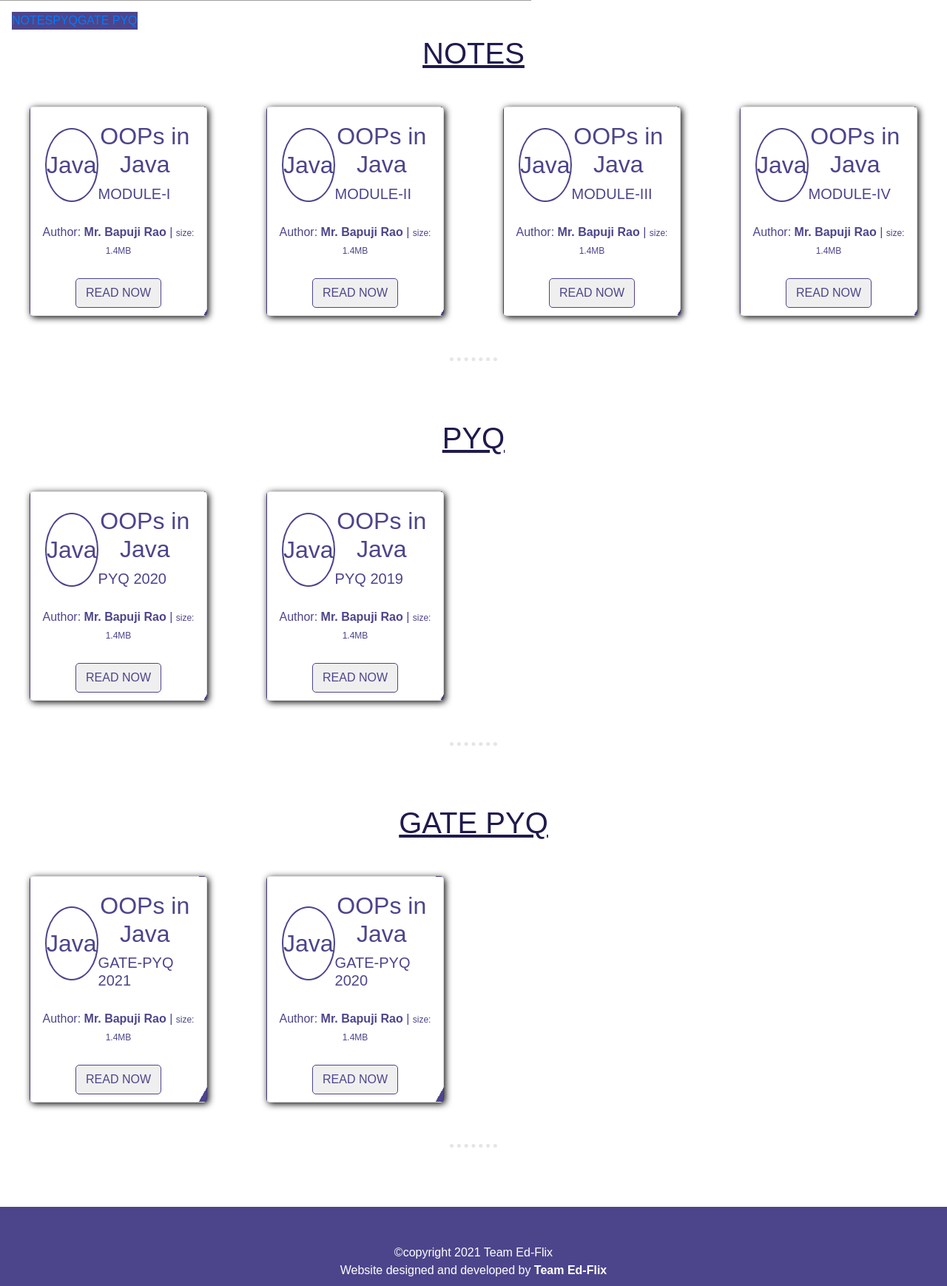
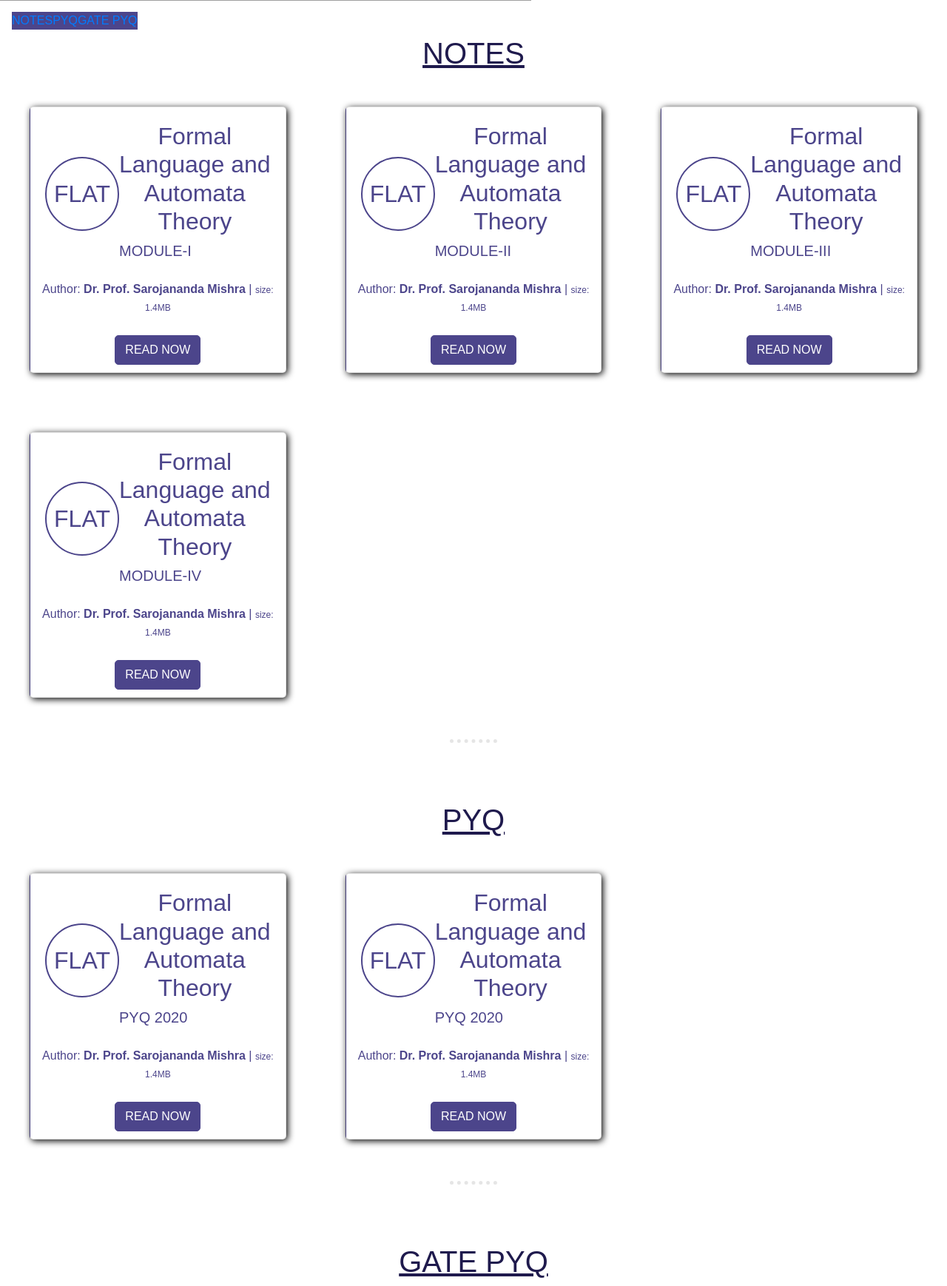
Before and after one commit to EdFlix5/Ed-Flix, a Django app: page /details in a window 1280 px wide. Shown: the part 769-2507 px from the top of the page at 74% size. Run offline with Django 3.2, Linux system fonts and the light colour scheme; some libraries are stand-ins or nearby versions; grey boxes are pictures that could not be loaded.

Commit message:
Update subjectDetails page

```diff
--- a/static/css/subjectDetails.css
+++ b/static/css/subjectDetails.css
@@ -83,6 +83,26 @@ ul {
   border-color: #fff;
 }
 
+/* BUTTON */
+.read-button {
+  background-color: #4c458b;
+  color: #fff;
+  padding: 7px 13px;
+  margin: 10px 0;
+  border-radius: 5px;
+  border: 1px solid #4c458b;
+  cursor: pointer;
+}
+
+.read-button:focus {
+  outline: none;
+}
+
+.card:hover .read-button {
+  background-color: #fff;
+  color: #4c458b;
+}
+
 .image {
   padding: 24px;
 }
@@ -91,18 +111,21 @@ ul {
   margin: 20px;
   display: flex;
   align-items: center;
-  justify-content: space-around;
+  justify-content: space-between;
 }
 
-.image-container img {
+/* .image-container img {
   width: 100px;
   height: 100px;
   border-radius: 50%;
-}
+} */
 
 .subject-short {
   height: 100px;
   width: 100px;
+  min-width: 100px;
+  min-height: 100px;
+  /* flex: 0.3; */
   border-radius: 50%;
   border: 2px solid #4c458b;
   color: #4c458b;
@@ -112,6 +135,11 @@ ul {
   justify-content: center;
   align-items: center;
   font-family: fantasy;
+}
+
+.subject-name {
+  /* flex: 0.7; */
+  text-align: left;
 }
 
 .subject-name h2 {
@@ -131,24 +159,11 @@ ul {
   font-size: 12px;
 }
 
-.author button {
-  padding: 7px 13px;
-  margin: 10px 0;
-  border-radius: 5px;
-  border: 1px solid #4c458b;
-  color: #4c458b;
-  /* transition: all 0.3s ease-in-out; */
-  cursor: pointer;
-}
-
-.author button:focus {
-  outline: none;
-}
-
 .subject-container {
   display: grid;
   /* grid-template-columns: 1fr; */
-  grid-template-columns: repeat(4, 1fr);
+  grid-template-columns: repeat(3, 1fr);
+  justify-items: center;
 }
 
 hr {
@@ -159,7 +174,13 @@ hr {
   margin-bottom: 80px;
 }
 
-@media (max-width: 600px) {
+@media (max-width: 1200px) {
+  .subject-container {
+    grid-template-columns: repeat(2, 1fr);
+  }
+}
+
+@media (max-width: 750px) {
   .subject-container {
     grid-template-columns: 1fr;
   }
@@ -167,6 +188,14 @@ hr {
   .card {
     width: 65%;
     margin: 40px auto;
+  }
+
+  .navbar-list {
+    justify-content: center;
+  }
+
+  .author p {
+    margin: 0 10px;
   }
 }
 
--- a/templates/subjectDetails.html
+++ b/templates/subjectDetails.html
@@ -36,73 +36,77 @@
   <div class="subject-container">
     <div class="card">
       <div class="image-container">
-        <div class="subject-short">Java</div>
+        <div class="subject-short">FLAT</div>
         <div class="subject-name">
-          <h2>OOPs in Java</h2>
+          <h2>Formal Language and Automata Theory</h2>
           <h5>MODULE-I</h5>
         </div>
       </div>
       <div class="author">
         <p>
-          Author: <span class="author-name">Mr. Bapuji Rao</span> |
+          Author:
+          <span class="author-name">Dr. Prof. Sarojananda Mishra</span> |
           <span class="author-duration">size: 1.4MB</span>
         </p>
-        <a href="{% static 'contents/Java Module-2.pdf' %}" target="_blank"
-          ><button>READ NOW</button></a
+        <a href="{% static 'assets/' %}" target="_blank"
+          ><button class="read-button">READ NOW</button></a
         >
       </div>
     </div>
     <div class="card">
       <div class="image-container">
-        <div class="subject-short">Java</div>
+        <div class="subject-short">FLAT</div>
         <div class="subject-name">
-          <h2>OOPs in Java</h2>
+          <h2>Formal Language and Automata Theory</h2>
           <h5>MODULE-II</h5>
         </div>
       </div>
       <div class="author">
         <p>
-          Author: <span class="author-name">Mr. Bapuji Rao</span> |
+          Author:
+          <span class="author-name">Dr. Prof. Sarojananda Mishra</span> |
           <span class="author-duration">size: 1.4MB</span>
         </p>
-        <a href="{% static 'contents/Java Module-2.pdf' %}" target="_blank"
-          ><button>READ NOW</button></a
+        <a href="{% static 'assets/' %}" target="_blank"
+          ><button class="read-button">READ NOW</button></a
         >
       </div>
     </div>
     <div class="card">
       <div class="image-container">
-        <div class="subject-short">Java</div>
+        <div class="subject-short">FLAT</div>
         <div class="subject-name">
-          <h2>OOPs in Java</h2>
+          <h2>Formal Language and Automata Theory</h2>
           <h5>MODULE-III</h5>
         </div>
       </div>
       <div class="author">
         <p>
-          Author: <span class="author-name">Mr. Bapuji Rao</span> |
+          Author:
+          <span class="author-name">Dr. Prof. Sarojananda Mishra</span> |
           <span class="author-duration">size: 1.4MB</span>
         </p>
-        <a href="{% static 'contents/Java Module-2.pdf' %}" target="_blank"
-          ><button>READ NOW</button></a
+        <a href="{% static 'assets/' %}" target="_blank"
+          ><button class="read-button">READ NOW</button></a
         >
       </div>
     </div>
     <div class="card">
       <div class="image-container">
-        <div class="subject-short">Java</div>
+        <div class="subject-short">FLAT</div>
         <div class="subject-name">
-          <h2>OOPs in Java</h2>
+          <h2>Formal Language and Automata Theory</h2>
           <h5>MODULE-IV</h5>
         </div>
       </div>
       <div class="author">
         <p>
-          Author: <span class="author-name">Mr. Bapuji Rao</span> |
+          Author:
+          <span class="author-name">Dr. Prof. Sarojananda Mishra</span> |
           <span class="author-duration">size: 1.4MB</span>
         </p>
-        <a href="{% static 'contents/Java Module-2.pdf' %}" target="_blank"
-          ><button>READ NOW</button></a
+        <a href="{% static 'assets/' %}" target="_blank"
+          ><button class="read-button">READ NOW</button></a
         >
       </div>
     </div>
@@ -115,37 +119,39 @@
   <div class="subject-container">
     <div class="card">
       <div class="image-container">
-        <div class="subject-short">Java</div>
+        <div class="subject-short">FLAT</div>
         <div class="subject-name">
-          <h2>OOPs in Java</h2>
+          <h2>Formal Language and Automata Theory</h2>
           <h5>PYQ 2020</h5>
         </div>
       </div>
       <div class="author">
         <p>
-          Author: <span class="author-name">Mr. Bapuji Rao</span> |
+          Author:
+          <span class="author-name">Dr. Prof. Sarojananda Mishra</span> |
           <span class="author-duration">size: 1.4MB</span>
         </p>
-        <a href="{% static 'contents/Java Module-2.pdf' %}" target="_blank"
-          ><button>READ NOW</button></a
+        <a href="{% static 'assets/' %}" target="_blank"
+          ><button class="read-button">READ NOW</button></a
         >
       </div>
     </div>
     <div class="card">
       <div class="image-container">
-        <div class="subject-short">Java</div>
+        <div class="subject-short">FLAT</div>
         <div class="subject-name">
-          <h2>OOPs in Java</h2>
-          <h5>PYQ 2019</h5>
+          <h2>Formal Language and Automata Theory</h2>
+          <h5>PYQ 2020</h5>
         </div>
       </div>
       <div class="author">
         <p>
-          Author: <span class="author-name">Mr. Bapuji Rao</span> |
+          Author:
+          <span class="author-name">Dr. Prof. Sarojananda Mishra</span> |
           <span class="author-duration">size: 1.4MB</span>
         </p>
-        <a href="{% static 'contents/Java Module-2.pdf' %}" target="_blank"
-          ><button>READ NOW</button></a
+        <a href="{% static 'assets/' %}" target="_blank"
+          ><button class="read-button">READ NOW</button></a
         >
       </div>
     </div>
@@ -158,37 +164,39 @@
   <div class="subject-container">
     <div class="card">
       <div class="image-container">
-        <div class="subject-short">Java</div>
+        <div class="subject-short">FLAT</div>
         <div class="subject-name">
-          <h2>OOPs in Java</h2>
-          <h5>GATE-PYQ 2021</h5>
+          <h2>Formal Language and Automata Theory</h2>
+          <h5>GATE 2019</h5>
         </div>
       </div>
       <div class="author">
         <p>
-          Author: <span class="author-name">Mr. Bapuji Rao</span> |
+          Author:
+          <span class="author-name">Dr. Prof. Sarojananda Mishra</span> |
           <span class="author-duration">size: 1.4MB</span>
         </p>
-        <a href="{% static 'contents/Java Module-2.pdf' %}" target="_blank"
-          ><button>READ NOW</button></a
+        <a href="{% static 'assets/' %}" target="_blank"
+          ><button class="read-button">READ NOW</button></a
         >
       </div>
     </div>
     <div class="card">
       <div class="image-container">
-        <div class="subject-short">Java</div>
+        <div class="subject-short">FLAT</div>
         <div class="subject-name">
-          <h2>OOPs in Java</h2>
-          <h5>GATE-PYQ 2020</h5>
+          <h2>Formal Language and Automata Theory</h2>
+          <h5>GATE 2020</h5>
         </div>
       </div>
       <div class="author">
         <p>
-          Author: <span class="author-name">Mr. Bapuji Rao</span> |
+          Author:
+          <span class="author-name">Dr. Prof. Sarojananda Mishra</span> |
           <span class="author-duration">size: 1.4MB</span>
         </p>
-        <a href="{% static 'contents/Java Module-2.pdf' %}" target="_blank"
-          ><button>READ NOW</button></a
+        <a href="{% static 'assets/' %}" target="_blank"
+          ><button class="read-button">READ NOW</button></a
         >
       </div>
     </div>
```
